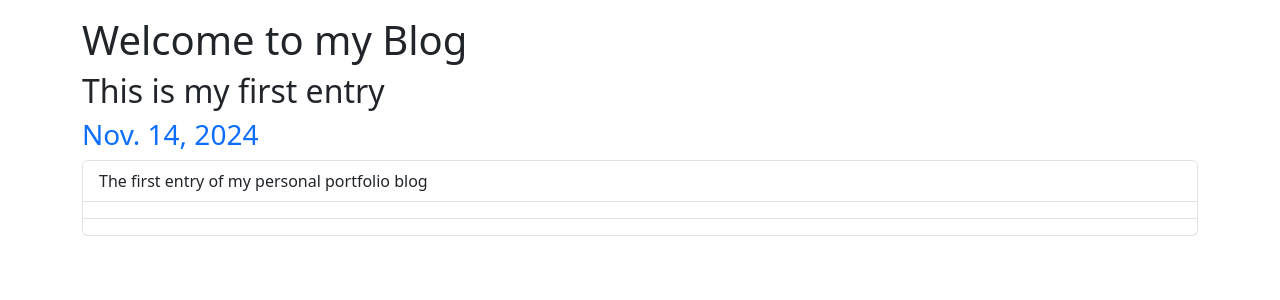
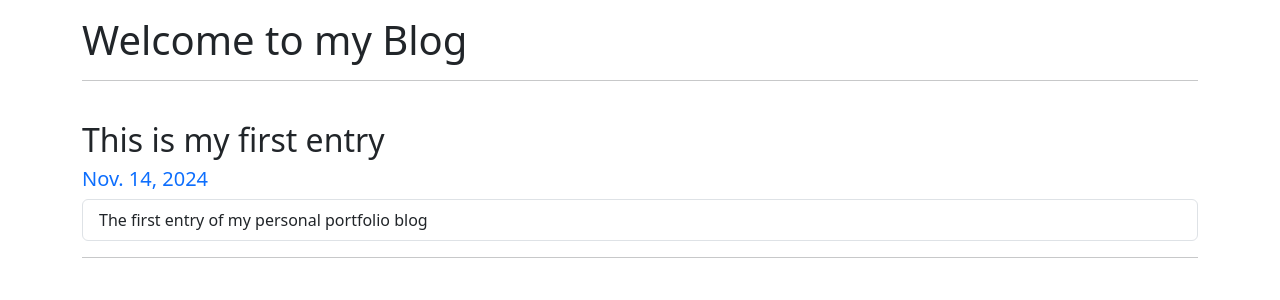
Before and after one commit to Letizialf/personalPortfolio, a Django app: page /blog/ in a window 1280 px wide. Shown: the top 300 px of the page. Run offline with Django 4.2, Linux system fonts and the light colour scheme; data comes from the database, SQL or seed files in the repository; both versions use the stored data as it was after the commit.

Commit message:
Posto bonito

```diff
--- a/blog/models.py
+++ b/blog/models.py
@@ -3,5 +3,5 @@ from django.db import models
 # Create your models here.
 class Blog(models.Model):
     title = models.CharField(max_length=200)
-    description = models.CharField(max_length=250)
+    description = models.TextField()
     date = models.DateField(auto_now=True)
--- a/blog/templates/blog/all_blogs.html
+++ b/blog/templates/blog/all_blogs.html
@@ -12,16 +12,17 @@
   </head>
   <body>
     <div class="container mt-3">
-      <h1>Welcome to my Blog</h1>
+      <h1 class="h1">Welcome to my Blog</h1>
+      <hr>
+      <br>
       {% for blog in Blog %}
       <h2>{{ blog.title }}</h2>
-      <h3 class="text-primary">{{ blog.date }}</h3>
+      <h5 class="text-primary">{{ blog.date }}</h3>
       <ul class="list-group">
         <li class="list-group-item">{{ blog.description }}</li>
-        <li class="list-group-item"></li>
-        <li class="list-group-item"></li>
       </ul>
       {% endfor %}
+      <hr>
     </div>
   </body>
 </html>
```
Also changed, not shown: blog/migrations/0003_alter_blog_description.py (added), db.sqlite3.
